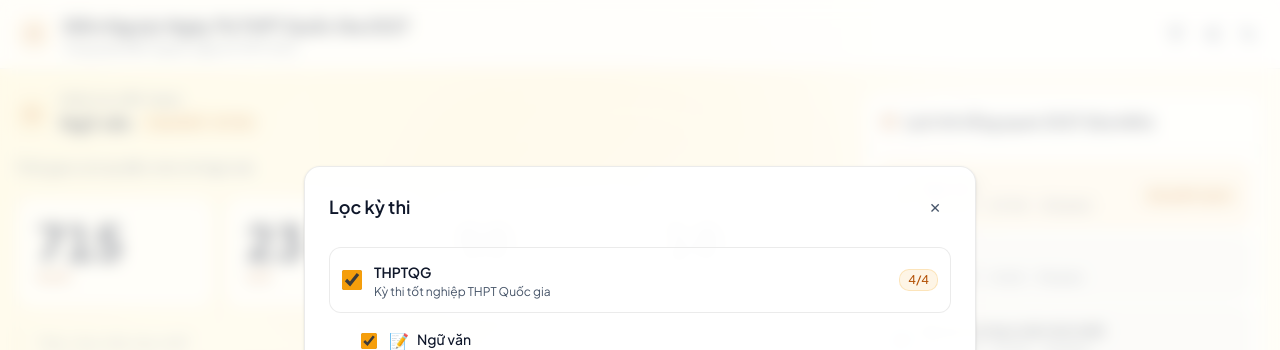
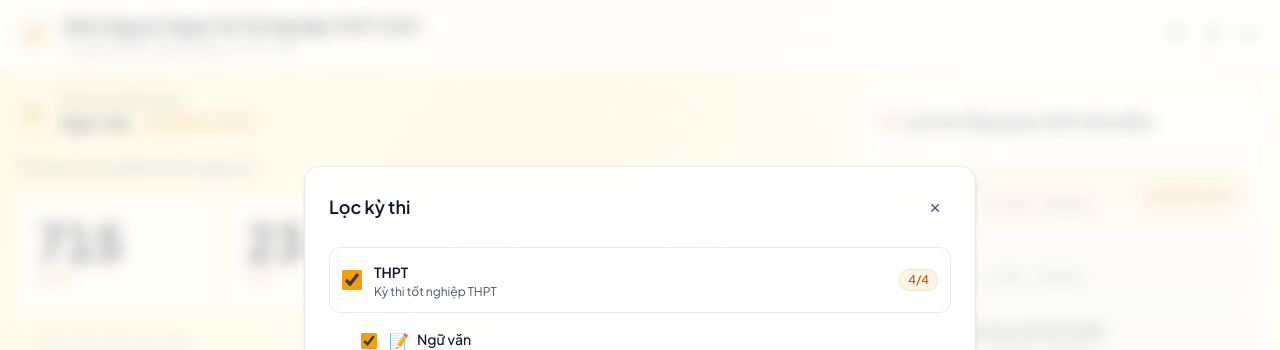
Before and after one commit to anhkhoatqt11/demnguockithi, a Next.js app: page / in a window 1280 px wide. Both pictures are taken after a click on the button 1176 px from the left and 34 px from the top of the page. Shown: the top 350 px of the page. Built offline with nearby package versions, Linux system fonts and the light colour scheme.

Commit message:
feat: Update exam name

```diff
--- a/app/layout.tsx
+++ b/app/layout.tsx
@@ -8,7 +8,7 @@ import { GoogleAnalytics } from '@next/third-parties/google'
 const font = Plus_Jakarta_Sans({ subsets: ["latin", "vietnamese"] })
 
 export const metadata: Metadata = {
-  title: "Đếm ngược kì thi THPT 2027 | Countdown to National Exam 2027",
+  title: "Đếm ngược kỳ thi tốt nghiệp THPT 2027 | Countdown to High School Graduation Exam 2027",
   description: "Trang web đếm ngược ngày thi THPT và các kì thi khác. Theo dõi lịch thi, ôn tập hiệu quả và chuẩn bị tốt nhất cho kì thi quan trọng.",
   keywords: "THPT 2027, thi tốt nghiệp, đếm ngược, học tập, thi cử, Việt Nam",
   icons: {
--- a/app/page.tsx
+++ b/app/page.tsx
@@ -176,8 +176,8 @@ export default function THPTCountdown() {
     } else {
       const defaults = allExamTypes.map(et => ({
         ...et,
-        enabled: et.id === "thptqg",
-        sessions: et.sessions.map(s => ({ ...s, enabled: et.id === "thptqg" })),
+        enabled: et.id === "thpt",
+        sessions: et.sessions.map(s => ({ ...s, enabled: et.id === "thpt" })),
       }))
       setExamTypes(defaults)
       setTempExamTypes(defaults)
@@ -261,8 +261,8 @@ export default function THPTCountdown() {
         : EXAM_YEAR
       const subject = currentExam ? currentExam.subject : "cac mon thi"
       navigator.share({
-        title: `Dem nguoc thi THPT ${year}`,
-        text: `Con ${timeLeft.days} ngay nua la den ky thi ${subject}! Cung nhau co gang nhe! 💪`,
+        title: `Đếm ngược kỳ thi tốt nghiệp THPT ${year}`,
+        text: `Còn ${timeLeft.days} ngày nữa là đến ngày thi ${subject}! Hãy chuẩn bị thật tốt nhé!`,
         url: window.location.href,
       })
     }
@@ -331,7 +331,7 @@ export default function THPTCountdown() {
             </div>
             <div>
               <h1 className="text-lg font-bold tracking-tight" style={{ color: `var(--pg-text)` }}>
-                Đếm Ngược Ngày Thi THPT Quốc Gia {EXAM_YEAR}
+                Đếm Ngược Ngày Thi Tốt Nghiệp THPT {EXAM_YEAR}
               </h1>
               <p className="text-xs" style={{ color: `var(--pg-text-secondary)` }}>
                 Trang web đếm ngược ngày thi THPT {EXAM_YEAR}
@@ -664,8 +664,8 @@ export default function THPTCountdown() {
                   onClick={() => {
                     const reset = allExamTypes.map(et => ({
                       ...et,
-                      enabled: et.id === "thptqg",
-                      sessions: et.sessions.map(s => ({ ...s, enabled: et.id === "thptqg" })),
+                      enabled: et.id === "thpt",
+                      sessions: et.sessions.map(s => ({ ...s, enabled: et.id === "thpt" })),
                     }))
                     setTempExamTypes(reset)
                   }}
--- a/lib/exam-data.ts
+++ b/lib/exam-data.ts
@@ -31,13 +31,13 @@ export type ExamSession = {
 
 export const allExamTypes: ExamType[] = [
   {
-    id: "thptqg",
-    name: "Kỳ thi tốt nghiệp THPT Quốc gia",
-    shortName: "THPTQG",
+    id: "thpt",
+    name: "Kỳ thi tốt nghiệp THPT",
+    shortName: "THPT",
     enabled: true,
     sessions: [
       {
-        id: "thptqg-1",
+        id: "thpt-1",
         date: "11/6/2027",
         subject: "Ngữ văn",
         time: "07:30",
@@ -47,7 +47,7 @@ export const allExamTypes: ExamType[] = [
         enabled: true,
       },
       {
-        id: "thptqg-2",
+        id: "thpt-2",
         date: "11/6/2027",
         subject: "Toán",
         time: "14:20",
@@ -57,7 +57,7 @@ export const allExamTypes: ExamType[] = [
         enabled: true,
       },
       {
-        id: "thptqg-3",
+        id: "thpt-3",
         date: "12/6/2027",
         subject: "Bài thi Tự chọn môn thứ nhất",
         time: "07:30",
@@ -67,7 +67,7 @@ export const allExamTypes: ExamType[] = [
         enabled: true,
       },
       {
-        id: "thptqg-4",
+        id: "thpt-4",
         date: "12/6/2027",
         subject: "Bài thi Tự chọn môn thứ hai",
         time: "08:35",
```
